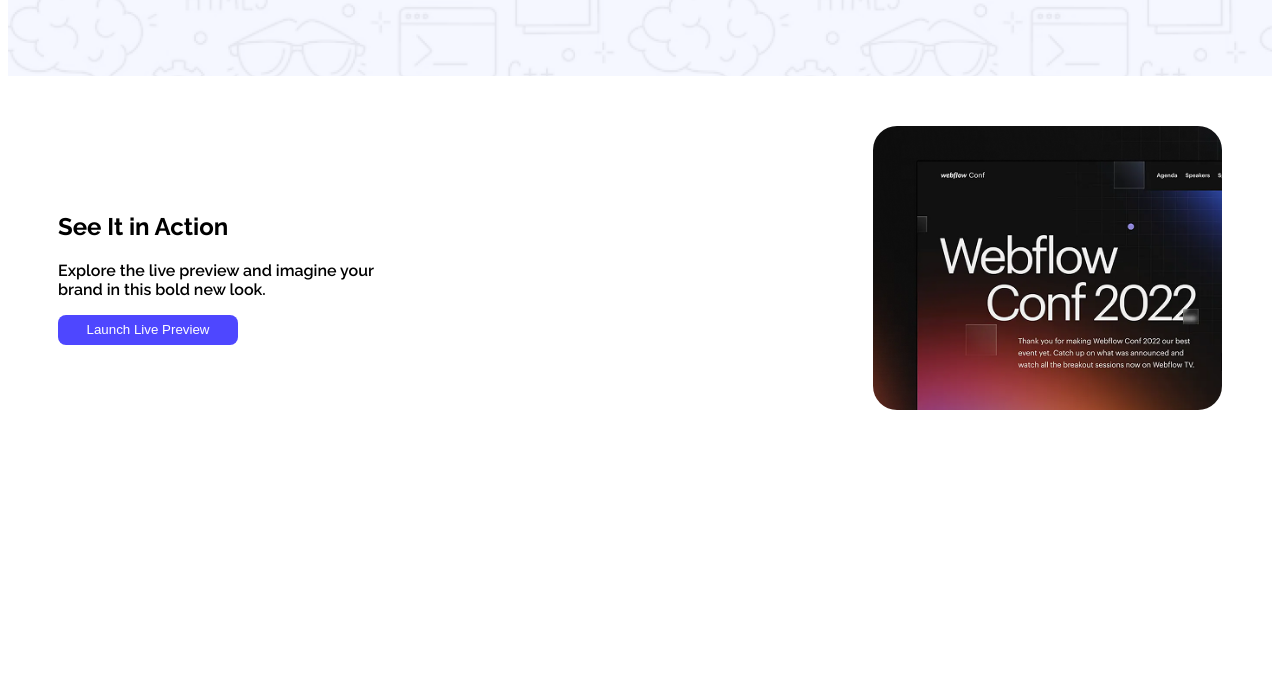
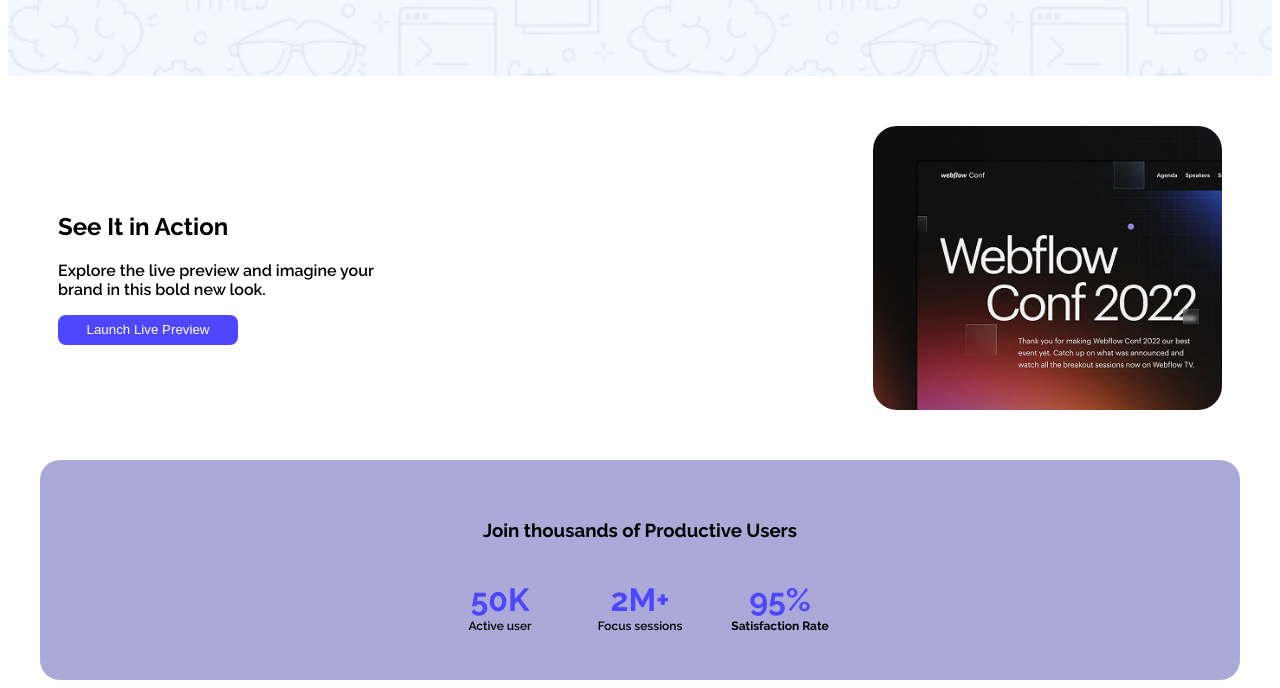
Before and after one commit to ArundhotiKar/First-Assignment, a plain HTML site: page index.html in a window 1280 px wide. Shown: the part 282-970 px from the top of the page. Before the commit the page ends 800 px from the top, so only its background shows below. Drawn offline with Linux system fonts and the light colour scheme.

Commit message:
Added Productive Users Section

```diff
--- a/index.html
+++ b/index.html
@@ -9,6 +9,11 @@
     <link rel="preconnect" href="https://fonts.gstatic.com" crossorigin>
     <link href="https://fonts.googleapis.com/css2?family=Raleway:ital,wght@0,100..900;1,100..900&display=swap"
         rel="stylesheet">
+
+        <link rel="preconnect" href="https://fonts.googleapis.com">
+<link rel="preconnect" href="https://fonts.gstatic.com" crossorigin>
+<link href="https://fonts.googleapis.com/css2?family=Inter:ital,opsz,wght@0,14..32,100..900;1,14..32,100..900&family=Raleway:ital,wght@0,100..900;1,100..900&display=swap" rel="stylesheet">
+
     <link rel="stylesheet" href="style.css">
 </head>
 
@@ -38,11 +43,35 @@
         <div class="text-content">
             <h2>See It in Action</h2>
             <p>Explore the live preview and imagine your <br>brand in this bold new look.</p>
-       <button class="launch-button"><p class="color">Launch Live Preview</p></button>
+            <button class="launch-button">
+                <p class="color">Launch Live Preview</p>
+            </button>
         </div>
 
         <img class="preview-image" src="Assets/wc-mini.png" alt="Webflow Conf 2022 Preview">
     </section>
 
+    <section class="section2">
+        <h3>Join thousands of Productive Users</h3>
+        <div class="action-div">
+            <div class="user-div-size">
+                <h1 class="text-color-h1">50K</h1>
+                <p>Active user</p>
+            </div>
+            <div class="action-div">
+                <div class="user-div-size">
+                    <h1 class="text-color-h1 raleway-inter">2M+</h1>
+                    <p>Focus sessions</p>
+                </div>
+                <div class="action-div raleway-inter">
+                    <div class="user-div-size raleway-inter">
+                        <h1 class="text-color-h1">95%</h1>
+                        <p>Satisfaction Rate</p>
+                    </div>
+                </div>
+
+    </section>
+
 </body>
+
 </html>
--- a/style.css
+++ b/style.css
@@ -97,7 +97,7 @@
    max-width: 50%;
  }
 
- .launch-button{
+ .launch-button {
    height: 30px;
    width: 180px;
    background-color: #4E47FF;
@@ -111,8 +111,60 @@
    border-radius: 8px;
    cursor: pointer;
  }
- .preview-image
- {
-    max-width: 30%;
-    border-radius: 24px;
+
+ .preview-image {
+   max-width: 30%;
+   border-radius: 24px;
  }
+
+ .section2 {
+   background-color: rgb(171, 169, 215);
+   display: flex;
+   justify-content: space-between;
+   align-items: center;
+   padding: 40px;
+   max-width: 1200px;
+   width: 100%;
+   margin: auto;
+   box-sizing: border-box;
+    text-align: center;
+    flex-direction: column;
+    border-radius: 20px;
+ }
+ .action-div{
+    display: flex;
+    justify-content: space-between;
+    column-gap: 30px;
+ }
+ .user-div-size {
+  width: 110px;
+  height: 80px;
+  display: flex;
+  flex-direction: column;
+  row-gap: 1px;
+  align-items: center;
+  justify-content: center;
+  /* background-color: #f0f0f0;  */
+  border-radius: 8px;
+}
+.user-div-size h1 {
+  margin-bottom: 0;
+}
+
+.user-div-size p {
+  margin-top: 0;
+}
+
+.raleway-inter{
+  font-family: "Raleway", sans-serif;
+  font-optical-sizing: auto;
+  font-weight: 700;
+  font-style: normal;
+}
+.text-color-h1{
+  color: #4E47FF;
+  font-size: xx-large;
+}
+.user-div-size p {
+  font-size: 12px;
+}
```
Lines whose indentation alone changed are shown as unchanged.
